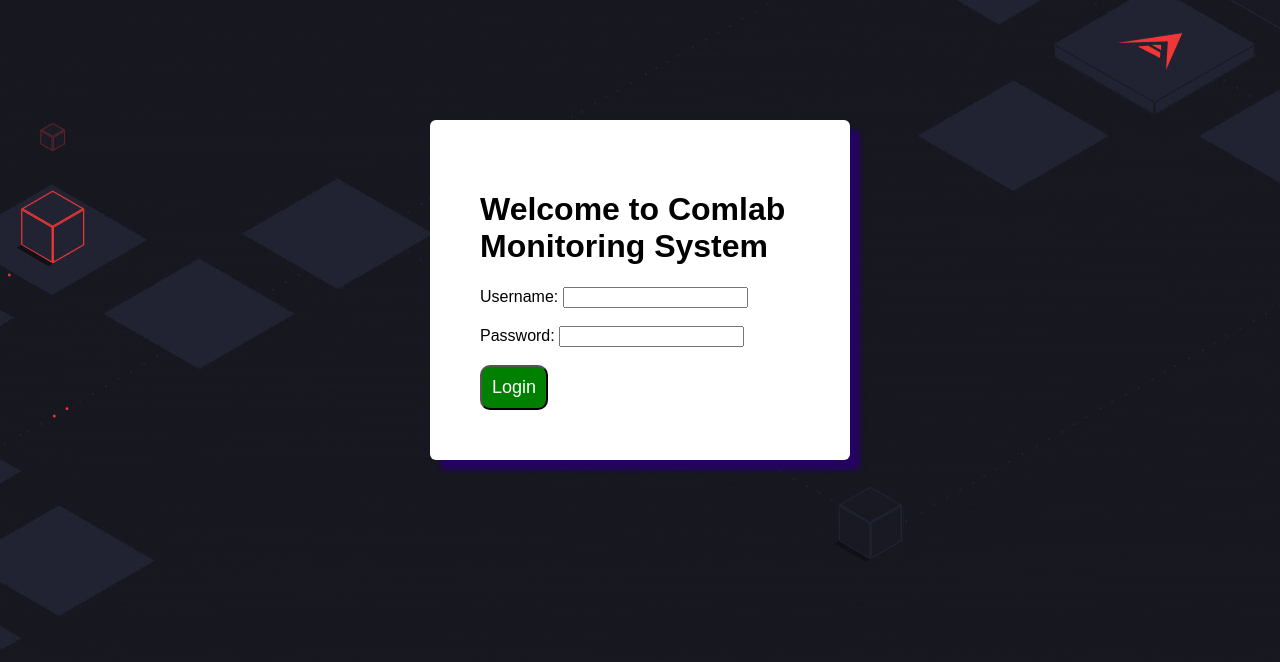
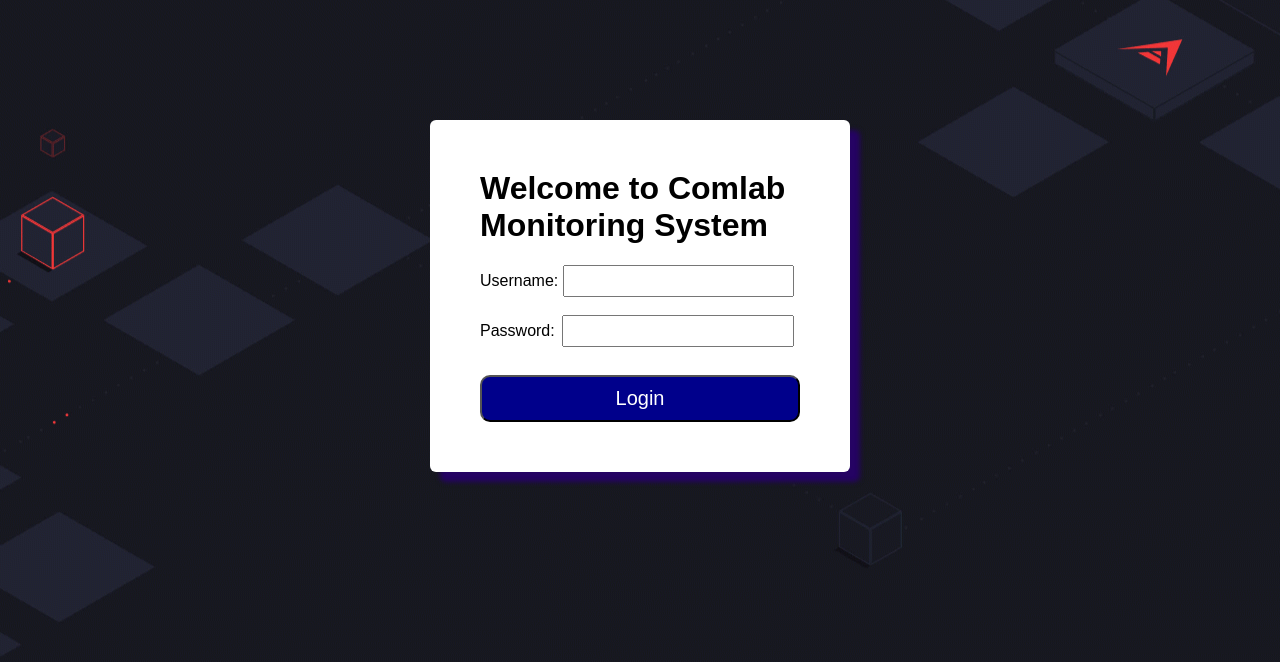
Before and after one commit to Nochimaru/ComputerLaboratoryMonitoringSystem-CLMS-, a PHP site: page /ComlabSystem/ in a window 1280 px wide. Shown: the top 662 px of the page. Run offline with PHP 8.4, Linux system fonts and the light colour scheme; some libraries are stand-ins or nearby versions.

Commit message:
Add files via upload

```diff
--- a/ComlabSystem/index.php
+++ b/ComlabSystem/index.php
@@ -21,6 +21,7 @@ include("loginconnection.php");
             overflow: hidden;
         }
 
+
         #form {
             background-color: white;
             width: 25%;
@@ -32,15 +33,17 @@ include("loginconnection.php");
 
         #btn {
             color: white;
-            background-color: green;
+            background-color: darkblue;
             padding: 10px;
-            font-size: large;
+            font-size: 20px;
             border-radius: 10px;
             cursor: pointer;
+            width: 100%;
+            margin-top: 10px;
         }
 
         #btn:hover {
-            background-color: darkgreen;
+            background-color: blue;
         }
 
         @media screen and (max-width: 700px) {
@@ -59,6 +62,28 @@ include("loginconnection.php");
             margin-bottom: 10px;
             font-size: 8px;
         }
+
+        #form label {
+        font-size: 16px;
+        }
+
+        #user{
+            font-size: 16px;
+            padding: 5px;
+            width: 68%;
+        }
+
+        #pass{
+            font-size: 16px;
+            padding: 5px;
+            margin-left: 3px;
+            width: 68%;
+        }
+
+        #form h1{
+            margin-top: 0px;
+        }
+
     </style>
 </head>
 <body>
--- a/ComlabSystem/styleindex.css
+++ b/ComlabSystem/styleindex.css
@@ -10,13 +10,7 @@ body{
     box-shadow: 10px 10px 5px rgb(37, 3, 99);
     border-radius: 6px;
 }
-#btn{
-    color: white;
-    background-color: green;
-    padding: 10px;
-    font-size: large;
-    border-radius: 10px;
-}
+
 @media screen and (max-width:700px) {
     #form{
         width: 65%;
```
